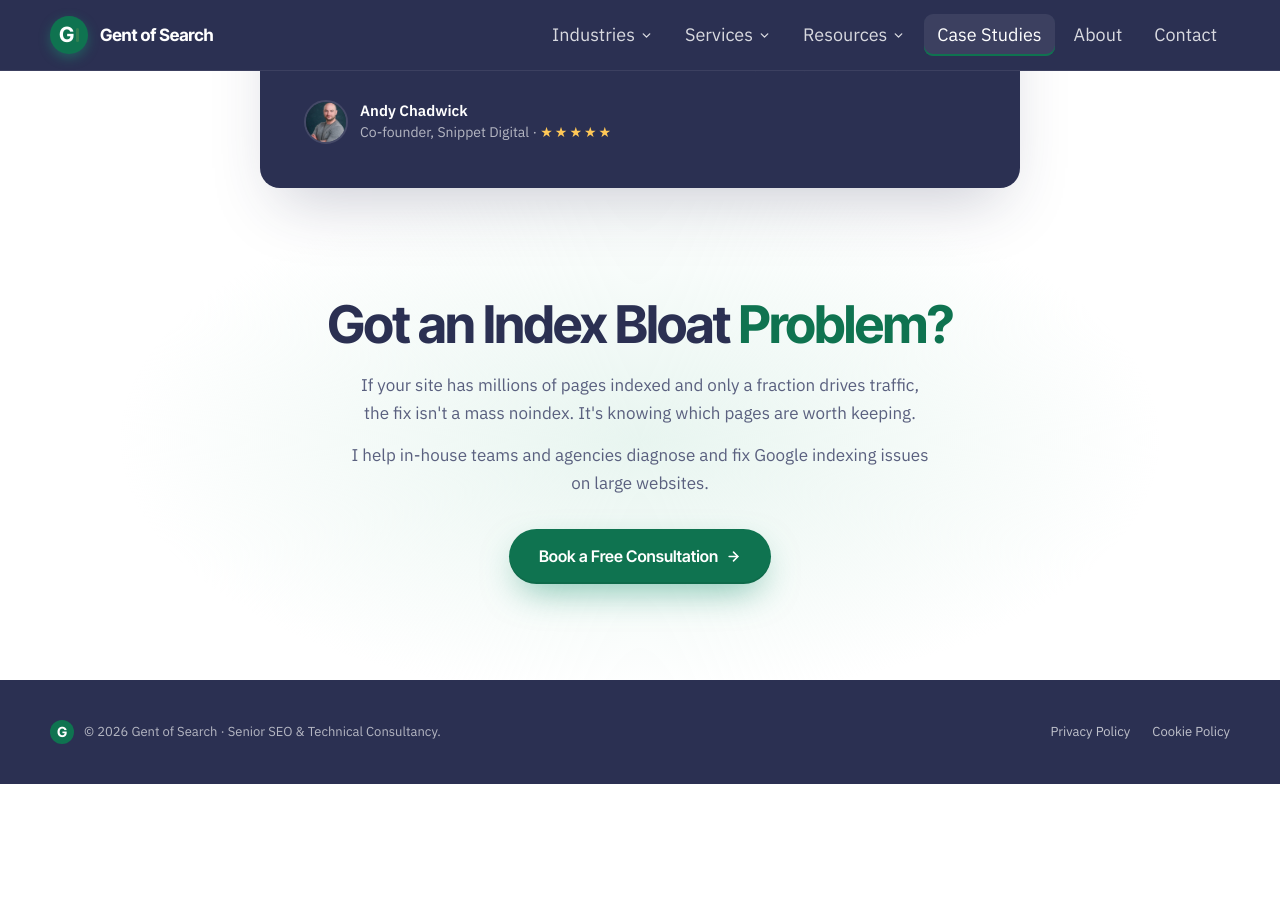
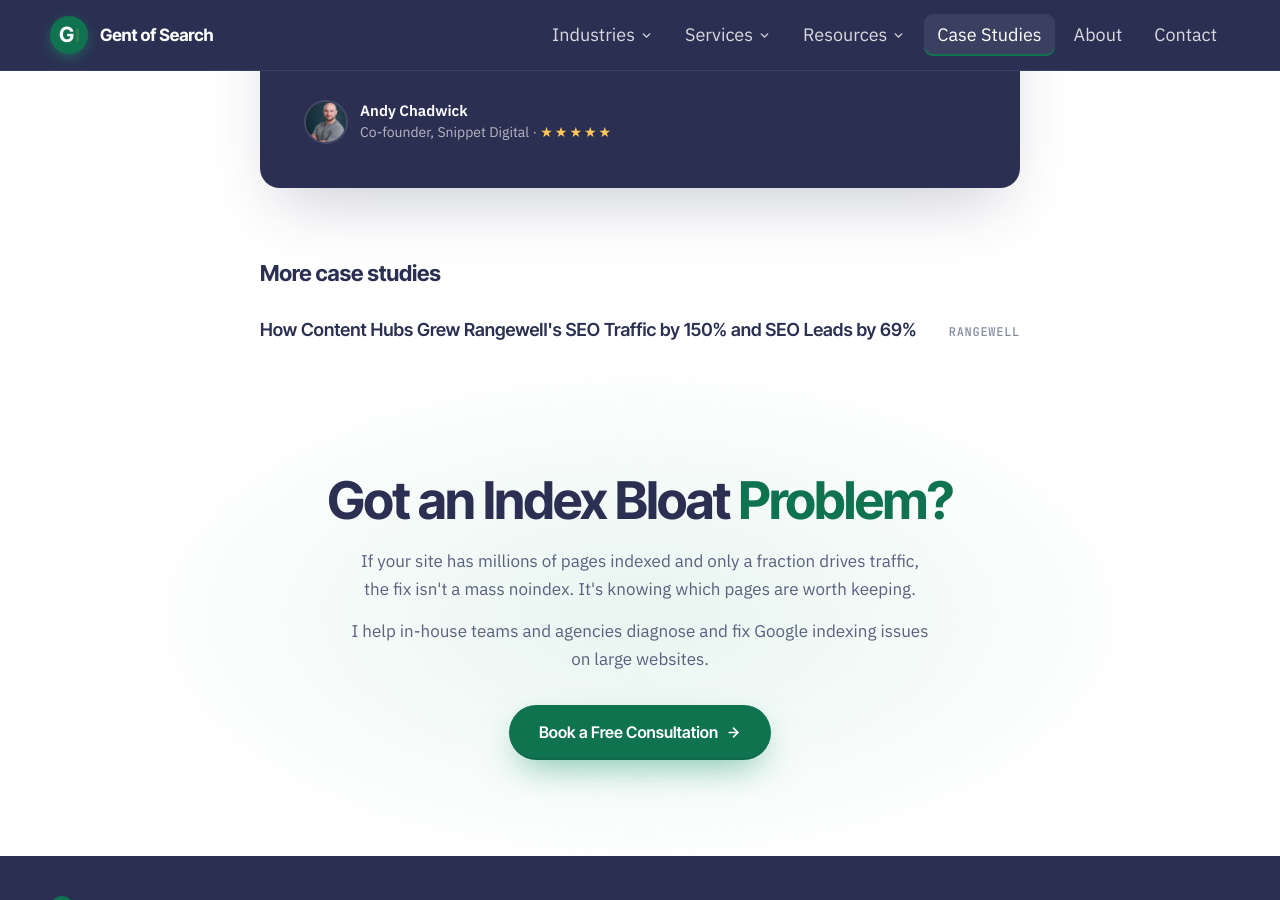
Before and after one commit to Gent-of-Search/gentofsearch.com, a Jekyll site: the page built from _case_studies/snippet-digital.md, in a window 1280 px wide and 900 px high, scrolled down 6606 px. Built offline with Jekyll 4.4.1, drawn with Linux system fonts in a browser that asks for light colours; before the commit the page ends 7390 px from its top, so only the background shows below that; part of the change alters nothing that is shown.

Commit message:
Add Rangewell content hubs case study (testimonial held as draft)
Co-Authored-By: Claude Opus 5.5 <noreply@anthropic.com>

```diff
--- /dev/null
+++ b/_case_studies/rangewell.md
@@ -0,0 +1,174 @@
+---
+title: "How Content Hubs Grew Rangewell's SEO Traffic by 150% and SEO Leads by 69%"
+client: Rangewell
+order: 2
+logo: /assets/logos/07-rangewell.webp
+description: "How rebuilding Rangewell's website architecture around content hubs grew hub SEO traffic by 150% and SEO leads by 69% in a year."
+summary:
+  - "Rangewell's SEO traffic was falling after a run of Google core updates. The site was big, messy and hard for Google to understand."
+  - "By rebuilding the website architecture around content hubs, SEO traffic to the hubs grew from 20,000 visits in 2022 to 50,000 in 2023. SEO leads from the hubs grew from 415 to 700."
+stats:
+  - value: "+150%"
+    label: "Content hub SEO traffic (20K vs 50K)"
+  - value: "+69%"
+    label: "Content hub SEO leads (415 vs 700)"
+  - value: "497 → 84"
+    label: "Main navigation links"
+  - value: "~250 → ~800"
+    label: "Keywords in the top 10"
+# Testimonial is a DRAFT awaiting Alastair McPherson's approval. Do not
+# publish until he signs it off. When approved, rename this key to
+# `testimonial` (avatar: /testimonial-avatars/alasdair-mcpherson.webp).
+testimonial_draft:
+  name: Alastair McPherson
+  role: Partnerships, Rangewell
+  quote:
+    - "Adam completely changed how we think about our website. Our SEO traffic had been falling, and he showed us why: too many pages, a navigation nobody could follow, and content scattered across the site."
+    - "He gave us a clear plan to fix it. We cut the navigation from almost 500 links to 84, removed the pages that weren't pulling their weight, and grouped everything else into content hubs."
+    - "The results speak for themselves. SEO traffic to our content hubs grew 150% in a year, and leads from those hubs grew from 415 to 700."
+    - "I'd recommend Adam to any business that needs an SEO strategy built on evidence, not guesswork."
+cta:
+  heading: "Want Your Website to Work <span style=\"color:#0F7350;\">Harder?</span>"
+  text:
+    - "If your site has grown faster than its structure, publishing more content won't fix it. A clear architecture will."
+    - "I help in-house teams and agencies plan website architecture and content hubs that Google can understand and customers can use."
+    - "Get in touch to talk about your site."
+---
+
+## The Story of Rangewell
+
+Rangewell is a UK business finance platform. It helps businesses find and apply for funding, from commercial mortgages to asset finance.
+
+SEO is a core acquisition channel. Every organic visitor is a potential finance application.
+
+Rangewell wanted to grow SEO traffic and leads in three areas: business finance, professional services and commercial property finance.
+
+I worked with Rangewell's product, engineering and content teams to make that happen.
+
+## The Challenge: A Big Website Google Couldn't Make Sense Of
+
+UK SEO traffic declined between October 2020 and December 2021. The drops lined up with Google core updates.
+
+Google's advice after a core update is to improve content quality and user experience. Rangewell needed to know where its quality problems were.
+
+The analysis found four:
+
+- **Too many pages.** Rangewell had 1,300 indexable pages. A direct competitor had 210 pages and 10x more UK SEO traffic.
+- **A bloated navigation.** The main navigation carried 497 internal links. The same competitor used 55. Every page looked equally important, so none of them did.
+- **Pages competing with each other.** SERP analysis found 26 pages targeting keywords Google treats as the same search. "Asset finance" and "what is asset finance" return the same results, but Rangewell had separate pages for both.
+- **Content in silos.** Landing pages, guides and case studies on the same topic sat in different folders. Commercial property content was split across /finance-options/ and /article/.
+
+Google couldn't work out the site's hierarchy. As John Mueller put it, with everything interlinked Google "can't figure out which one is the most important one."
+
+More content wasn't going to fix that. Better structure would.
+
+## The Approach: Fewer, Better Pages Grouped Into Content Hubs
+
+The plan was to make the website smaller and clearer, then fill it with high-quality content.
+
+That meant three strategic initiatives:
+
+1. **Reduce the size of the website.** Remove, redirect or combine low-value and duplicate pages.
+2. **Reduce the size of the navigation.** Under 100 links, pointing only to the important pages.
+3. **Publish content into content hubs.** Group every landing page, guide and case study on a topic under one hub.
+
+The keyword research shaped where to focus. Short-tail business finance topics had 100x the search demand but far more competition. Long-tail sector topics had less demand, less competition, and only needed one or two in-depth pages each.
+
+The content hubs went after both.
+
+## What I Did
+
+### 1. Built a faster foundation
+
+Before the content work, the site needed to load faster.
+
+Project Speedy migrated Rangewell's React app to Next.js. Planning to release took 3 sprints, or 6 weeks.
+
+Two weeks after launch, real-user data showed:
+
+- Largest Contentful Paint dropped from an average of 3 seconds to 1.5 seconds.
+- Time to first byte dropped from an average of 1 second to 600 ms.
+
+The faster response times showed up in Search Console's crawl stats too. Googlebot could now crawl more of the site.
+
+### 2. Researched the market to find low-competition topics
+
+I mapped every finance topic Rangewell could target to a primary keyword, using Search Console and third-party data.
+
+The result was a new site map. It covered 111 finance topics and 569 pages: 321 existing pages to keep and 247 new pages to write.
+
+Every page had one job and one primary keyword.
+
+### 3. Planned the content hub architecture
+
+Commercial property was the first hub.
+
+Every landing page, guide, case study and news article on the topic moved under one /commercial-property/ folder. Guides and case studies got their own sub-hubs, built from a tweaked blog template so users could browse them.
+
+I set the SEO criteria for the new hub page design:
+
+- A clear H1 and a logical heading structure.
+- A clear call to action at the top of the page.
+- Trust signals like customer reviews, press mentions and lender logos.
+- Breadcrumb navigation.
+- Clear separation between buying and investing content.
+
+The same model then rolled out to other target sectors.
+
+### 4. Cut the website and the navigation down to size
+
+A content inventory audit flagged over 100 pages to remove or redirect. SERP analysis added 26 near-duplicate pages to combine.
+
+The new site map reduced the planned website from 796 pages to 569.
+
+The main navigation went from 497 links to 84. It now pointed to the primary page for each finance topic and a "view all" hub, not every sub-page.
+
+Google could finally see which pages mattered.
+
+### 5. Published high-quality content on a schedule
+
+Rangewell hired a specialist content partner to write the hub content.
+
+The site map became the content calendar. Content was published continuously, with new hubs released for target sectors as they were ready.
+
+As the hubs grew, low-quality pages inside them were removed, redirected or improved. The hubs kept getting better, not just bigger.
+
+## The Results
+
+### Content hub SEO traffic up 150% year on year
+
+SEO traffic to the content hubs grew from 20,000 visits in 2022 to 50,000 in 2023.
+
+Monthly hub traffic went from around 300 visits in December 2021 to around 5,600 in January 2024.
+
+<figure>
+  <img src="{{ '/assets/case-studies/rangewell-hubs-vs-non-hubs.webp' | relative_url }}" width="1400" height="918" alt="Google organic search performance: content hub SEO traffic vs non-hub SEO traffic, December 2021 to January 2024." loading="lazy">
+  <figcaption>Hub vs non-hub SEO traffic, Dec 2021 to Jan 2024.</figcaption>
+</figure>
+
+### Content hub SEO leads up 69% year on year
+
+SEO leads from the content hubs grew from 415 in 2022 to 700 in 2023.
+
+That's 285 extra finance leads from organic search in a single year.
+
+<figure>
+  <img src="{{ '/assets/case-studies/rangewell-hub-traffic-leads.webp' | relative_url }}" width="1400" height="918" alt="Google organic search performance for content hubs: monthly SEO leads and SEO traffic, December 2021 to January 2024." loading="lazy">
+  <figcaption>Content hub SEO leads and SEO traffic by month.</figcaption>
+</figure>
+
+### Rankings followed
+
+According to Ahrefs, Rangewell's keywords ranking in the top 10 in the UK grew from around 250 in September 2022 to almost 800 by February 2024.
+
+<figure>
+  <img src="{{ '/assets/case-studies/rangewell-ahrefs.webp' | relative_url }}" width="983" height="715" alt="Ahrefs: Rangewell organic traffic and keywords ranking in positions 1 to 10, 2019 to February 2024." loading="lazy">
+  <figcaption>Organic traffic and top 10 keywords. Source: Ahrefs</figcaption>
+</figure>
+
+In Google Search Console, daily clicks more than doubled between October 2022 and February 2024.
+
+<figure>
+  <img src="{{ '/assets/case-studies/rangewell-search-console.webp' | relative_url }}" width="1384" height="473" alt="Google Search Console performance: daily clicks and impressions, October 2022 to February 2024." loading="lazy">
+  <figcaption>Daily clicks and impressions. Source: Google Search Console</figcaption>
+</figure>
--- a/_layouts/case-study.html
+++ b/_layouts/case-study.html
@@ -17,7 +17,9 @@ layout: default
     {% endfor %}
 
     {% if page.stats %}
-    <div class="gos-g3" style="display:grid; grid-template-columns:repeat(3,1fr); gap:16px; margin:0 0 8px;">
+    {%- comment -%} 4 stats sit as a 2x2 grid; 3 sit in one row {%- endcomment -%}
+    {% if page.stats.size == 4 %}{% assign stat_cols = 2 %}{% else %}{% assign stat_cols = 3 %}{% endif %}
+    <div class="gos-g{{ stat_cols }}" style="display:grid; grid-template-columns:repeat({{ stat_cols }},1fr); gap:16px; margin:0 0 8px;">
       {% for s in page.stats %}
       <div style="background:#FFFFFF; border:1px solid #E7E9F0; border-radius:14px; padding:20px 22px;">
         <div style="font-family:'Inter Tight',sans-serif; font-weight:700; font-size:30px; line-height:1.1; letter-spacing:-0.02em; color:#0F7350; margin-bottom:6px;">{{ s.value }}</div>
```
Also changed, not shown: assets/case-studies/rangewell-ahrefs.webp (added), assets/case-studies/rangewell-hub-traffic-leads.webp (added), assets/case-studies/rangewell-hubs-vs-non-hubs.webp (added), assets/case-studies/rangewell-search-console.webp (added).
